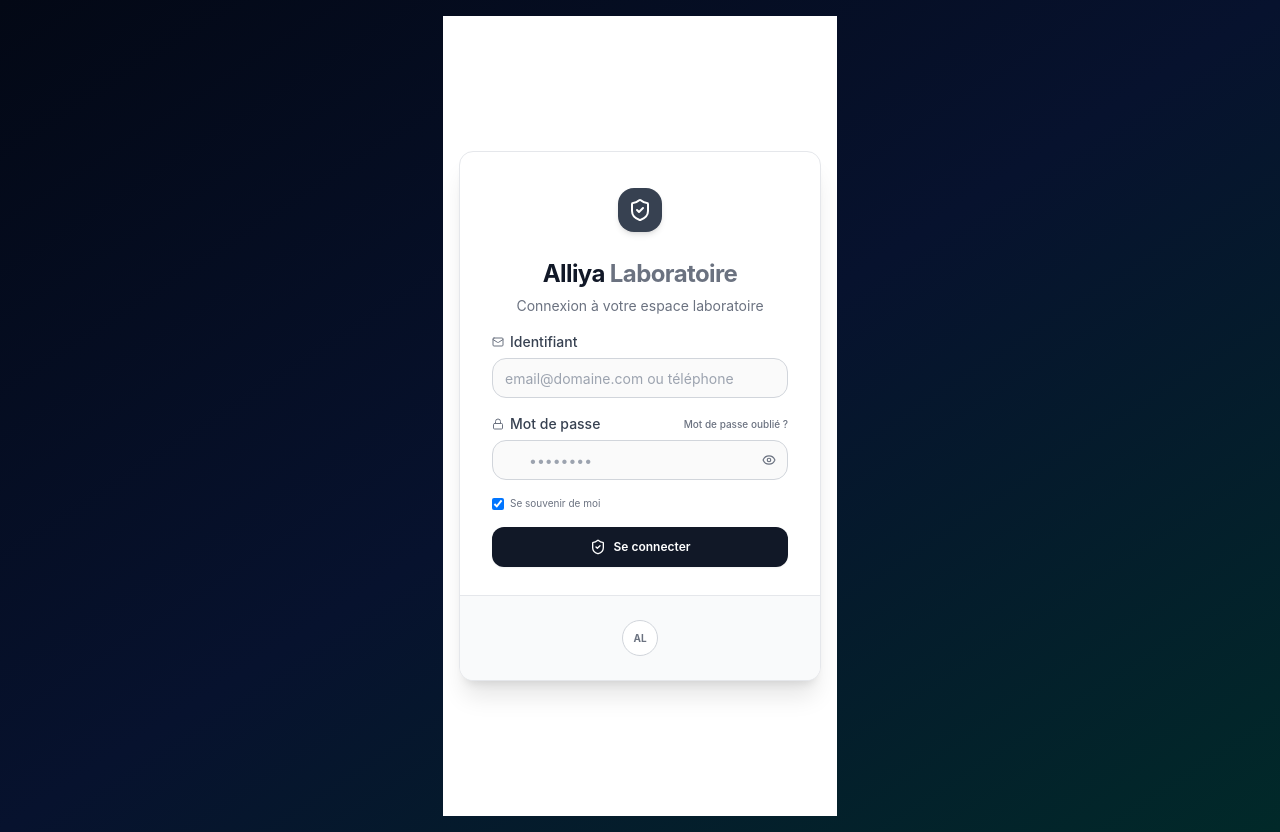
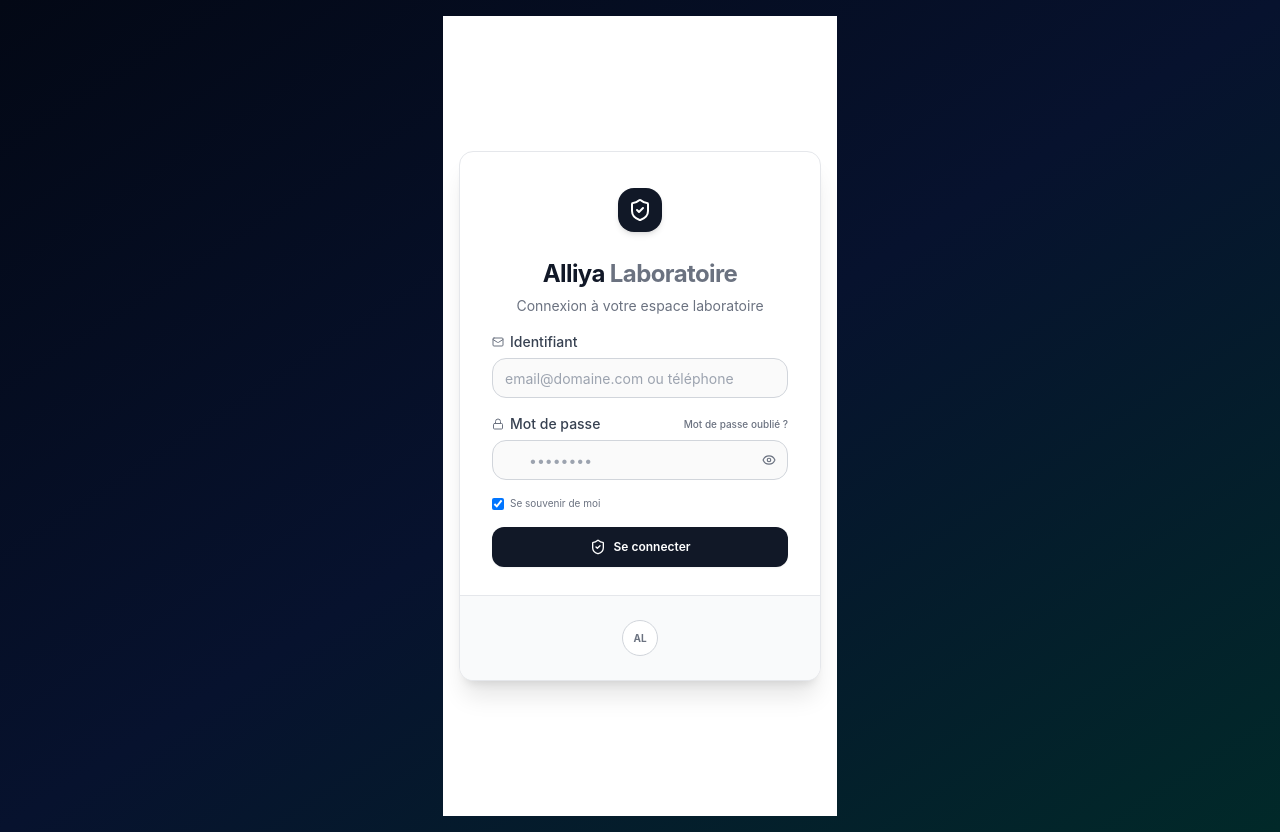
Before and after one commit to Malachiekighembe/alliya-laboratoire, a Next.js app in the folder labo-web/: page /login in a window 1280 px wide. Built offline with nearby package versions, Linux system fonts and the light colour scheme; no server answers; what @supabase/auth-helpers-nextjs would draw is missing.

Commit message:
Login: refait complet, ClientShell detecte login, pas de superposition

```diff
--- a/labo-web/app/(auth)/login/page.tsx
+++ b/labo-web/app/(auth)/login/page.tsx
@@ -34,10 +34,10 @@ export default function LoginPage() {
   };
 
   return (
-    <div className="min-h-screen bg-white flex items-center justify-center p-4 overflow-hidden">
+    <div className="min-h-screen bg-white flex items-center justify-center p-4">
       <Card className="w-full max-w-md shadow-xl border-[#E5E7EB] bg-white overflow-hidden border border-[#E5E7EB]">
         <CardHeader className="px-8 pt-9 pb-4 text-center">
-          <div className="flex h-11 w-11 items-center justify-center rounded-2xl bg-[#374151] text-white mb-5 shadow-md mx-auto">
+          <div className="flex h-11 w-11 items-center justify-center rounded-2xl bg-[#111827] text-white mb-5 shadow-md mx-auto">
             <ShieldCheck className="h-6 w-6" />
           </div>
           <CardTitle className="text-2xl font-bold tracking-tight text-[#111827]">
@@ -70,7 +70,7 @@ export default function LoginPage() {
                 value={identifier}
                 onChange={(e) => setIdentifier(e.target.value)}
                 placeholder="email@domaine.com ou téléphone"
-                className="text-sm placeholder:text-[#9CA3AF] bg-[#FAFAFA] border border-[#D1D5DB] focus:border-[#374151] focus:ring-2 focus:ring-[#374151]/20 transition-all h-10 rounded-lg"
+                className="text-sm placeholder:text-[#9CA3AF] bg-[#FAFAFA] border border-[#D1D5DB] focus:border-[#111827] focus:ring-2 focus:ring-[#111827]/20 transition-all h-10 rounded-lg"
                 required
               />
             </div>
@@ -93,7 +93,7 @@ export default function LoginPage() {
                   value={password}
                   onChange={(e) => setPassword(e.target.value)}
                   placeholder="••••••••"
-                  className="pl-9 pr-10 text-sm placeholder:text-[#9CA3AF] bg-[#FAFAFA] border border-[#D1D5DB] focus:border-[#374151] focus:ring-2 focus:ring-[#374151]/20 transition-all h-10 rounded-lg"
+                  className="pl-9 pr-10 text-sm placeholder:text-[#9CA3AF] bg-[#FAFAFA] border border-[#D1D5DB] focus:border-[#111827] focus:ring-2 focus:ring-[#111827]/20 transition-all h-10 rounded-lg"
                   required
                 />
                 <button
@@ -111,7 +111,7 @@ export default function LoginPage() {
                 <input
                   type="checkbox"
                   defaultChecked
-                  className="rounded border-[#374151] text-[#374151] focus:ring-[#374151] bg-[#FAFAFA] h-3 w-3"
+                  className="rounded border-[#111827] text-[#111827] focus:ring-[#111827] bg-[#FAFAFA] h-3 w-3"
                 />
                 <span className="text-[#6B7280]">Se souvenir de moi</span>
               </label>
--- a/labo-web/components/layout/ClientShell.tsx
+++ b/labo-web/components/layout/ClientShell.tsx
@@ -5,7 +5,7 @@ import { Layout } from "@/components/layout/Layout";
 
 export function ClientShell({ children }: { children: React.ReactNode }) {
   const pathname = usePathname();
-  const isAuth = pathname.startsWith("/login") || pathname.startsWith("/register");
+  const isAuth = pathname === "/login" || pathname === "/register" || pathname.includes("/login") || pathname.includes("/register");
 
   if (isAuth) {
     return <div className="min-h-screen bg-white">{children}</div>;
```
